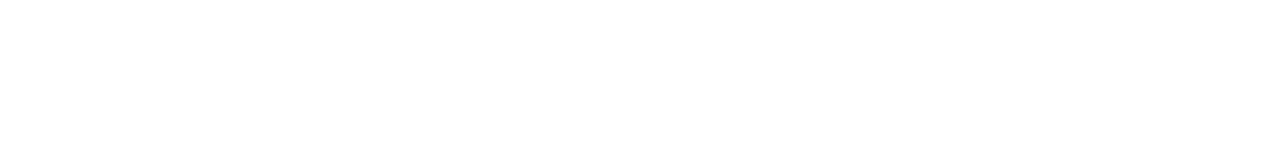
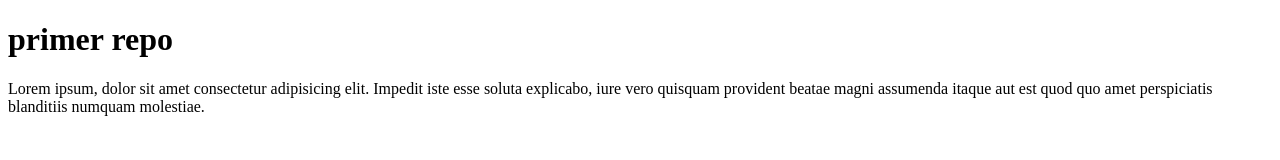
Before and after one commit to Derekplt/repoUno, a plain HTML site: page index.html in a window 1280 px wide. Drawn offline with Linux system fonts and the light colour scheme.

Commit message:
parrafos

```diff
--- a/index.html
+++ b/index.html
@@ -7,6 +7,8 @@
         <title>Document</title>
     </head>
     <body>
-
+        <h1>primer repo</h1>
+        <p>Lorem ipsum, dolor sit amet consectetur adipisicing elit. Impedit iste esse soluta explicabo, iure vero
+            quisquam provident beatae magni assumenda itaque aut est quod quo amet perspiciatis blanditiis numquam molestiae.</p>
     </body>
     </html>
```
